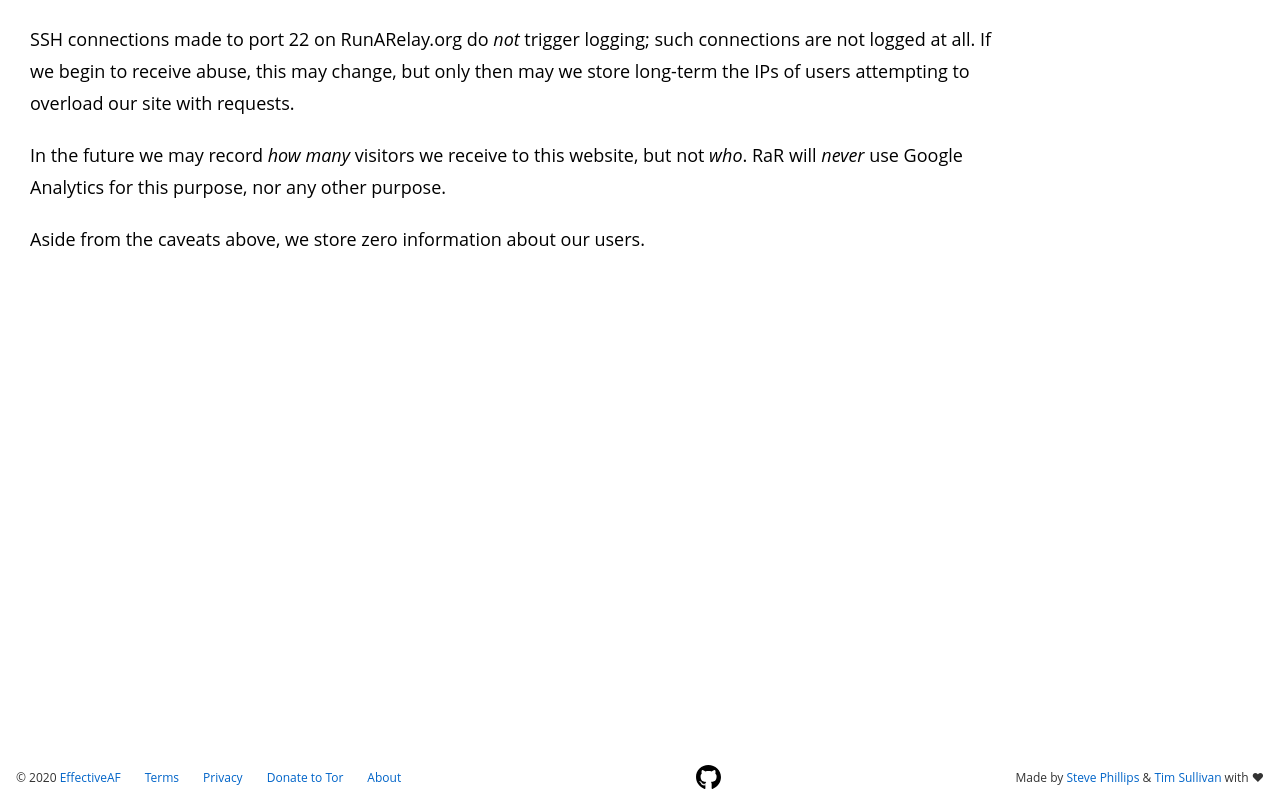
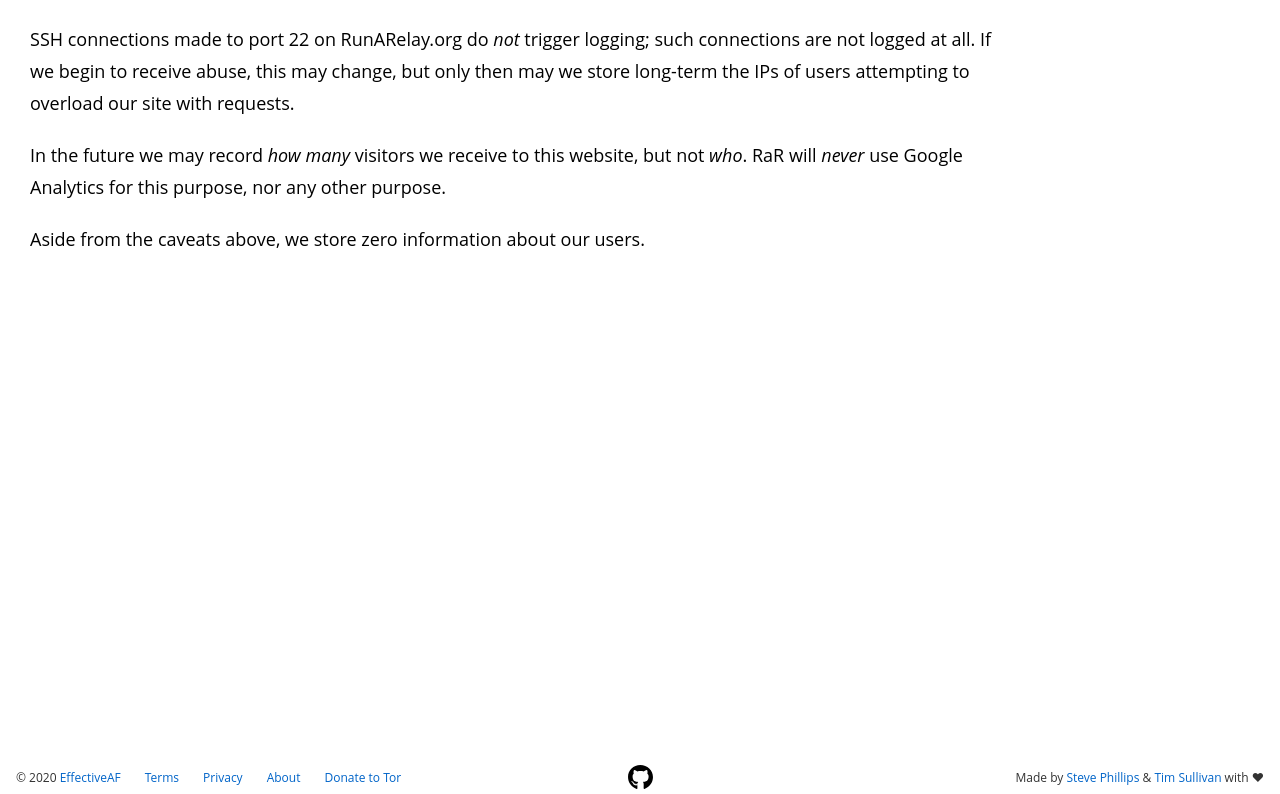
Before and after one commit to EffectiveAF/run-a-relay, a Svelte app: page /privacy in a window 1280 px wide. Shown: the part 220-1014 px from the top of the page. Built offline with nearby package versions, Linux system fonts and the light colour scheme; a web font is replaced by a local one.

Commit message:
Footer: logo now always centered, added bottom margin, changed link order

```diff
--- a/src/Footer.svelte
+++ b/src/Footer.svelte
@@ -9,21 +9,18 @@
     display: flex;
     flex-direction: row;
     height: 24px;
-    margin: 24px 16px 0px 16px;
+    margin: 24px 16px 12px 16px;
     justify-content: space-between;
     margin-top: 60vh;
-  }
-
-  footer > ul {
-    min-width: 40vw;
   }
 
   span {
     content: "\2764";
   }
 
-  footer ul {
-    flex-grow: 1;
+  footer ul, footer > .footer-middle {
+    display: flex;
+    flex: 1;
   }
 
   footer ul, footer ul li {
@@ -37,11 +34,15 @@
     padding-left: 24px;
   }
 
+  footer > .footer-middle {
+    justify-content: center;
+  }
+
   .list-end {
     justify-content: flex-end;
   }
 
-  @media (max-width: 960px) {
+  @media (max-width: 1200px) {
     footer {
       display: flex;
       flex-direction: column;
@@ -62,7 +63,7 @@
       margin: 0;
     }
 
-    footer > :global(a) {
+    footer > .footer-middle {
       order: -1;
     }
 
@@ -88,12 +89,14 @@
 
     <li><Link to="/privacy"><li>Privacy</li></Link></li>
 
+    <li class="hide-xsmall"><Link to="/about">About</Link></li>
+
     <li class="hide-xsmall"><ExternalLink href="https://donate.torproject.org/">Donate to Tor</ExternalLink></li>
-
-    <li class="hide-xsmall"><Link to="/about">About</Link></li>
   </ul>
 
-  <ExternalLink href="https://github.com/EffectiveAF/run-a-relay"><img src="/img/github_logo.svg" alt="Github Logo" width="25px" height="24px"></ExternalLink>
+  <div class="footer-middle">
+    <ExternalLink href="https://github.com/EffectiveAF/run-a-relay"><img src="/img/github_logo.svg" alt="Github Logo" width="25px" height="24px"></ExternalLink>
+  </div>
 
   <ul class="list-end">
     <li>Made by&nbsp;<ExternalLink href="https://github.com/elimisteve">Steve Phillips</ExternalLink>&nbsp;&&nbsp;<ExternalLink href="https://github.com/timsully">Tim Sullivan</ExternalLink>&nbsp;with&nbsp;<span>&#10084;</span>
```
